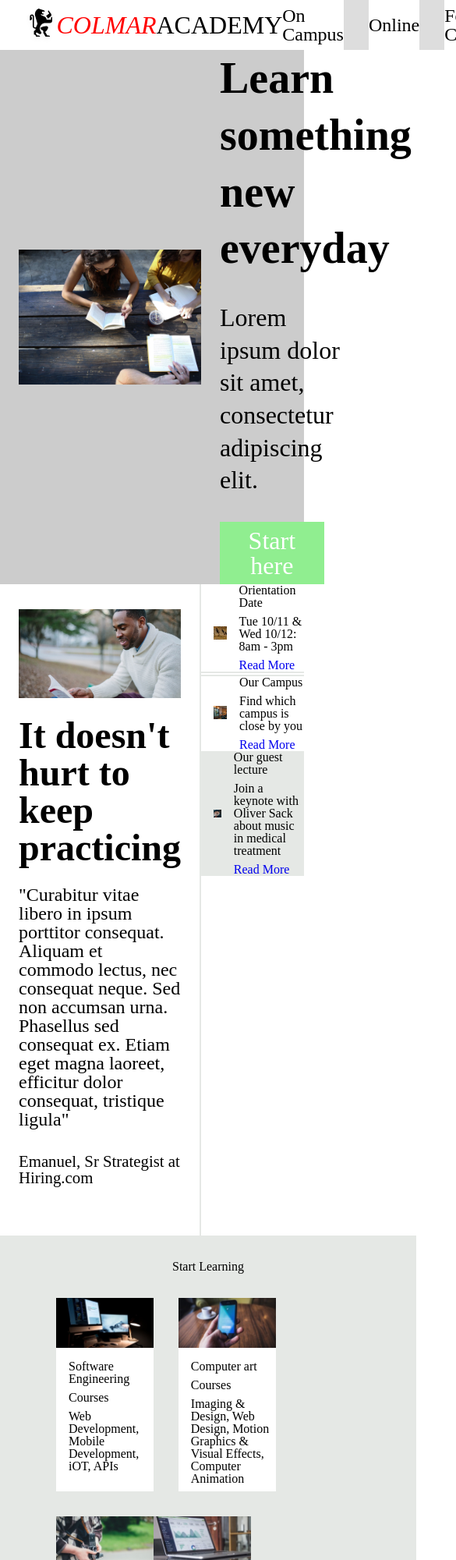
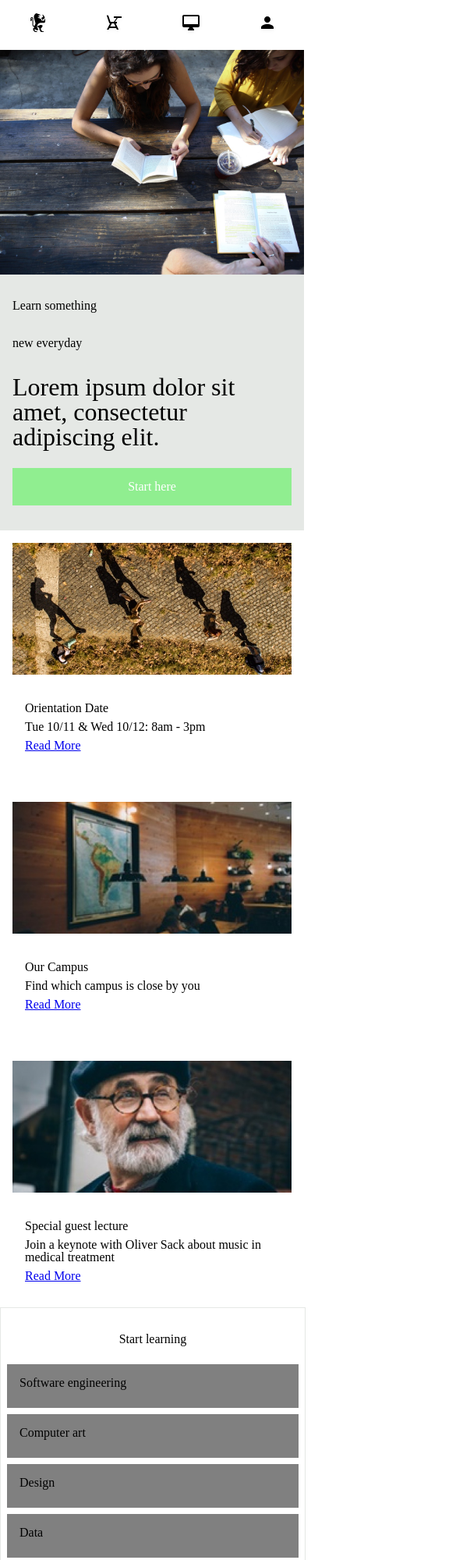
Before and after one commit to madtom85/colmaracademy, a plain HTML site: page index.html in a window 390 px wide. Shown: the top 2000 px of the page at 78% size, 585 px wide, since content can reach past the window. Drawn offline with Linux system fonts and the light colour scheme.

Commit message:
Developed the mobile website without the final color and typography

```diff
--- a/index.html
+++ b/index.html
@@ -31,6 +31,13 @@
 				</nav>
 			</div>
 		</div>
+
+		<div class='nav-mobile'>
+			<a href='#'><img src='./resources/images/ic-logo.svg' /></a>
+			<a href='#'><img src='./resources/images/ic-on-campus.svg' /></a>
+			<a href='#'><img src='./resources/images/ic-online.svg' /></a>
+			<a href='#'><img src='./resources/images/ic-login.svg' /></a>
+		</div>
 	</header>
 
 	<div id='jumbotron-banner'>
@@ -41,6 +48,16 @@
 			<i class='banner-small margin'>Lorem ipsum dolor sit amet,</i>
 			<i class='banner-small'>consectetur adipiscing elit.</i>
 			<a class='button' href='#'>Start here</a>
+		</div>
+	</div>
+
+	<div id='jumbotron-banner-mobile'>
+		<img src='./resources/images/banner.jpg' />
+		<div class='banner-mobile'>
+			<p class='bigger'>Learn something</p>
+			<p class='bigger'>new everyday</p>
+			<p class='smaller'>Lorem ipsum dolor sit amet, consectetur adipiscing elit.</p>
+			<a class='button-mobile' href='#'>Start here</a>
 		</div>
 	</div>
 
@@ -93,6 +110,39 @@
 						</ul>
 					</nav>
 				</div>
+			</div>
+		</div>
+	</div>
+
+	<div id='feature-mobile'>
+		<div class='container-mobile top-mobile'>
+			<div class='item-image-mobile'>
+				<img src='./resources/images/information-orientation-mobile.jpg' />
+			</div>
+			<div class='item-column-mobile'>
+				<h3>Orientation Date</h3>
+				<p>Tue 10/11 & Wed 10/12: 8am - 3pm</p>
+				<a href='#'>Read More</a>
+			</div>
+		</div>
+		<div class='container-mobile mid-mobile'>
+			<div class='item-image-mobile'>
+				<img src='./resources/images/information-campus-mobile.jpg' />
+			</div>
+			<div class='item-column-mobile'>
+				<h3>Our Campus</h3>
+				<p>Find which campus is close by you</p>
+				<a href='#'>Read More</a>
+			</div>
+		</div>
+		<div class='container-mobile bottom-mobile'>
+			<div class='item-image-mobile'>
+				<img src='./resources/images/information-guest-lecture-mobile.jpg' />
+			</div>
+			<div class='item-column-mobile'>
+				<h3>Special guest lecture</h3>
+				<p>Join a keynote with Oliver Sack about music in medical treatment</p>
+				<a href='#'>Read More</a>
 			</div>
 		</div>
 	</div>
@@ -177,6 +227,20 @@
 		</div>
 	</div>
 
+	<div id='courses-mobile'>
+		<div class='introductory-mobile'>
+			<h3>Start learning</h3>
+		</div>
+		<div class='course-list-mobile'>
+			<li>Software engineering</li>
+			<li>Computer art</li>
+			<li>Design</li>
+			<li>Data</li>
+			<li>Business</li>
+			<li>Marketing</li>
+		</div>
+	</div>
+
 	<div id='thesis-exhibit'>
 		<div class='thesis-title'>
 			<h2>Thesis exhibit</h2>
@@ -222,6 +286,14 @@
 		</div>
 	</div>
 
+	<div id='thesis-exhibit-mobile'>
+		<div class='thesis-title-mobile'>
+			<h2>Thesis exhibit</h2>
+		</div>
+		<div class='thesis-video-mobile'>
+			<video src='./resources/videos/thesis.mp4' controls></video>
+		</div>
+	</div>
 	<footer>
 		<div id='footer'>
 			<div class='footer-container'>
--- a/resources/css/styles.css
+++ b/resources/css/styles.css
@@ -47,6 +47,10 @@ header .colmar {
 	font-style: italic;
 }
 
+.nav-mobile{
+	display: none;
+}
+
 .nav-menu ul{
 	display: inline-flex;
 	margin-right: 2rem;
@@ -66,6 +70,21 @@ header .colmar {
 	font-weight: 300;
 }
 
+@media only screen and (max-width: 480px) {
+	.nav-mobile{
+		display: flex;
+		flex-direction: row;
+		justify-content: space-around;
+		align-items: center;
+		height: 4rem;
+		width: 100%;
+	}
+
+	header .header-content{
+		display: none;
+	}
+}
+
 
 #jumbotron-banner{
 	background-color: #ccc;
@@ -75,6 +94,10 @@ header .colmar {
 	align-items: center;
 	justify-content: space-around;
 	margin: 0;
+}
+
+#jumbotron-banner-mobile{
+	display: none;
 }
 
 .jumbotron{
@@ -100,8 +123,6 @@ header .colmar {
 	line-height: 1.3;
 }
 
-.bottom{
-}
 
 .banner-small{
 	font-size: 2rem;
@@ -114,7 +135,7 @@ header .colmar {
 }
 
 .button{
-	display:inline-block;
+	display: inline-block;
 	background-color: lightgreen;
 	text-align: center;
 	color: #fff;
@@ -125,11 +146,60 @@ header .colmar {
 	text-decoration: none;
 }
 
+@media only screen and (max-width: 480px) {
+	#jumbotron-banner{
+		display: none;
+	}
+
+	#jumbotron-banner-mobile{
+		display: flex;
+		flex-direction: column;
+		width: 100%;
+		background-color: #e5e8e5;
+		padding-bottom: 2rem;
+	}
+
+	#jumbotron-banner-mobile img {
+		width: 100%;
+		height: auto;
+		padding-bottom: 2rem;
+	}
+
+	.banner-mobile{
+		padding: 0 1rem;
+	}
+
+	.banner-mobile .bigger{
+		padding-bottom: 2rem;
+	}
+
+	.banner-mobile .smaller{
+		margin-bottom: 1.5rem;
+		font-size: 2rem;
+	}
+
+	.banner-mobile .button-mobile{
+		display: inline-block;
+		background-color: lightgreen;
+		text-align: center;
+		color: #fff;
+		width: 100%;
+		text-decoration: none;
+		padding: 1rem 0;
+
+	}
+
+}
+
 #feature{
 	display: flex;
 	flex-direction: row;
 	width: 100%;
 	height: auto;
+}
+
+#feature-mobile{
+	display: none;
 }
 
 .feature-main{
@@ -211,6 +281,62 @@ header .colmar {
 	text-decoration: none;
 }
 
+@media only screen and (max-width: 480px) {
+	#feature-mobile{
+		display: flex;
+		flex-direction: column;
+		background-color: #fff;
+		width: 100%;
+	}
+
+	#feature{
+		display: none;
+	}
+
+	.feature-main{
+		display: none;
+	}
+
+	.feature-other{
+		display: none;
+	}
+
+	.top-mobile{
+		padding-top: 1rem;
+	}
+
+	.container-mobile{
+		padding-left: 1rem;
+		padding-right: 1rem;
+	}
+
+	.item-image-mobile{
+		padding-bottom: 2rem;
+	}
+
+	.item-image-mobile img {
+		width: 100%;
+	}
+
+	.item-column-mobile{
+		padding-left: 1rem;
+	}
+
+	.item-column-mobile h3,
+	.item-column-mobile p{
+		padding-bottom: .5rem;
+	}
+
+	.mid-mobile,
+	.bottom-mobile{
+		padding-top: 4rem;
+	}
+
+	.bottom-mobile{
+		padding-bottom: 2rem;
+	}
+}
+
 #courses{
 	display: flex;
 	flex-direction: column;
@@ -218,6 +344,10 @@ header .colmar {
 	background-color: #e5e8e5;
 	padding: 2rem 4.5rem;
 	width: 100%;
+}
+
+#courses-mobile{
+	display: none;
 }
 
 .introductory{
@@ -265,6 +395,33 @@ header .colmar {
 	padding-bottom: .5rem;
 }
 
+@media only screen and (max-width: 480px) {
+	#courses-mobile{
+		display: flex;
+		flex-direction: column;
+		width: 100%;
+		border: 1px solid #e5e8e5;
+		padding-bottom: 2rem;
+	}
+
+	#courses{
+		display: none;
+	}
+
+	.introductory-mobile{
+		padding-top: 2rem;
+		padding-bottom: 1rem;
+		text-align: center;
+	}
+
+	.course-list-mobile li{
+		padding: 1rem 1rem 1.5rem 1rem;
+		list-style: none;
+		background-color: grey;
+		margin: .5rem;
+	}
+}
+
 #thesis-exhibit{
 	display: flex;
 	flex-direction: column;
@@ -309,6 +466,33 @@ header .colmar {
 	height: auto;
 }
 
+@media only screen and (max-width: 480px) {
+#thesis-exhibit-mobile {
+	padding: 2rem 0 1rem 0;
+	width: 100%;
+	}
+
+#thesis-exhibit{
+	display: none;
+	}
+
+.thesis-title-mobile{
+	padding-bottom: 1rem;
+	}
+
+.thesis-title-mobile h2{
+	text-align: center;
+	}
+
+.thesis-video-mobile{
+	padding-bottom: 1.5rem;
+	}
+
+.thesis-video-mobile video{
+	width: 100%;
+	}
+
+}
 #footer{
 	padding: 1rem 0 2rem 1.5rem;
 	border-top: 1px solid #e5e8e5;
@@ -335,3 +519,9 @@ header .colmar {
 .terms-privacy li:first-child{
 	padding-right: .5rem;
 }
+
+@media only screen and (max-width: 480px) {
+.terms-privacy{
+	display: none;
+}
+}
```
